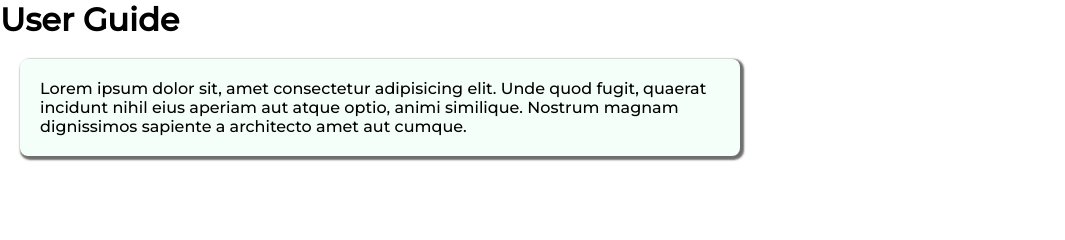
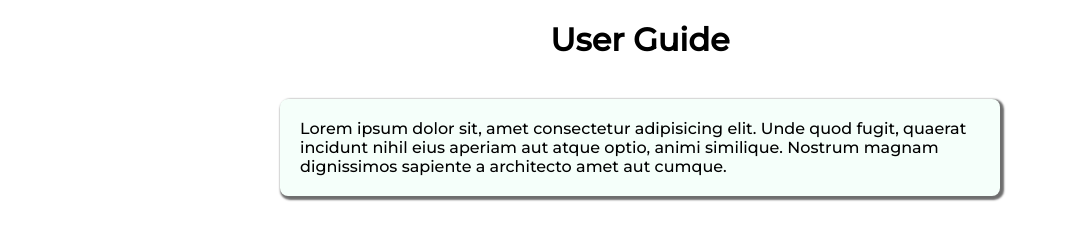
Before and after one commit to iotdbp/iotdbp, a plain HTML site: page index.html in a window 1280 px wide. Shown: the whole page, without its empty margins (0-1065 px from the left). Drawn offline with Linux system fonts and the light colour scheme.

Commit message:
tester 4

```diff
--- a/index.html
+++ b/index.html
@@ -8,9 +8,12 @@
     <title>Document</title>
 </head>
 <body>
-    <h1>User Guide</h1>
+
     <div class="main">
-        <p>Lorem ipsum dolor sit, amet consectetur adipisicing elit. Unde quod fugit, quaerat incidunt nihil eius aperiam aut atque optio, animi similique. Nostrum magnam dignissimos sapiente a architecto amet aut cumque.</p>
+        <h1>User Guide</h1>
+        <div class="content">
+            <p>Lorem ipsum dolor sit, amet consectetur adipisicing elit. Unde quod fugit, quaerat incidunt nihil eius aperiam aut atque optio, animi similique. Nostrum magnam dignissimos sapiente a architecto amet aut cumque.</p>
+        </div>
     </div>
 
 </body>
--- a/style.scss
+++ b/style.scss
@@ -8,7 +8,20 @@
     font-family: 'Montserrat', sans-serif;
   }
 
-.main{
+  .main{
+
+    display: flex;
+    flex-direction: column;
+    justify-content: center;
+    align-items: center;
+
+  }
+
+  h1{
+    margin: 20px;
+  }
+
+.content{
     margin: 20px;
     padding: 20PX;
     width: 720px;
```
Also changed, not shown: style.css, 1 other file.
